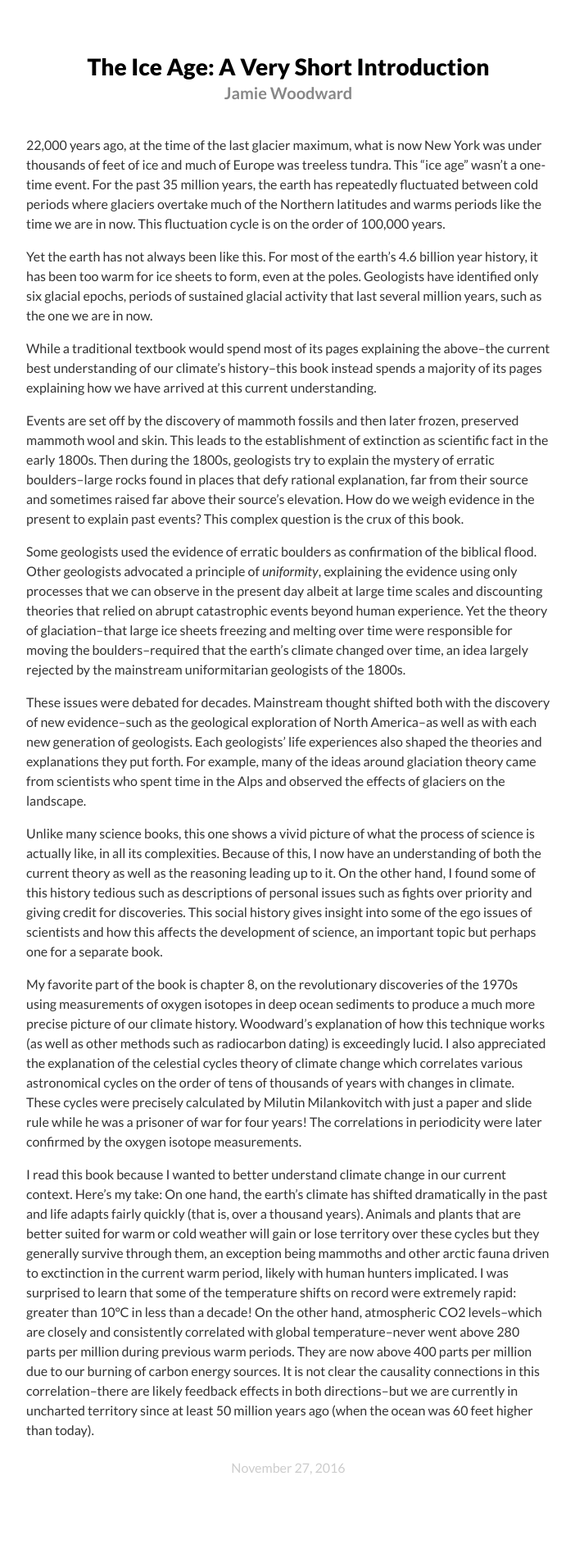
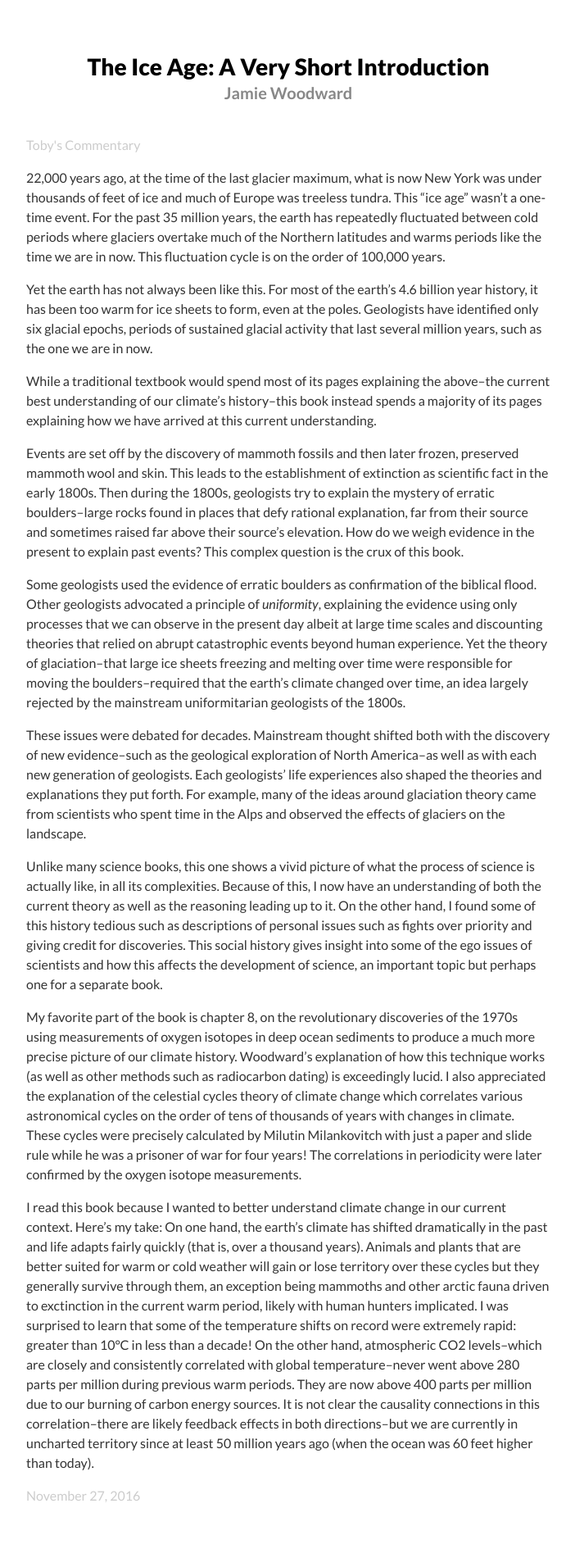
Before and after one commit to electronicwhisper/reading, a Jekyll site: the page built from _posts/2016-11-27-ice-age.markdown, in a window 1280 px wide. Shown: the whole page at 82% size, without its empty margins (288-990 px from the left). Built offline with Jekyll 4.4.1, drawn with Linux system fonts in a browser that asks for light colours; before the commit the page ends 1864 px from its top, so only the background shows below that.

Commit message:
added "Toby's Commentary"

```diff
--- a/_layouts/post.html
+++ b/_layouts/post.html
@@ -7,8 +7,10 @@
 <h1>{{ page.title }}</h1>
 <h2>{{ page.author }}</h2>
 
+<p class="comments">Toby's Commentary</p>
+
 {{ page.content | markdownify }}
 
-<h3>{{ page.date | date: '%B %d, %Y' }}</h3>
+<p class="comments">{{ page.date | date: '%B %d, %Y' }}</p>
 
 </div>
--- a/style.css
+++ b/style.css
@@ -23,8 +23,8 @@ h3 {
   font-size: 1em;
   font-weight: 500;
   color: #ccc;
-  text-align: center;
-  margin: 1.5em;
+  /*text-align: center;*/
+  margin: 1.5em 0;
 }
 
 #container {
@@ -40,3 +40,7 @@ a {
   text-decoration: none;
   color: #093;
 }
+
+.comments {
+  color: #ccc;
+}
```
